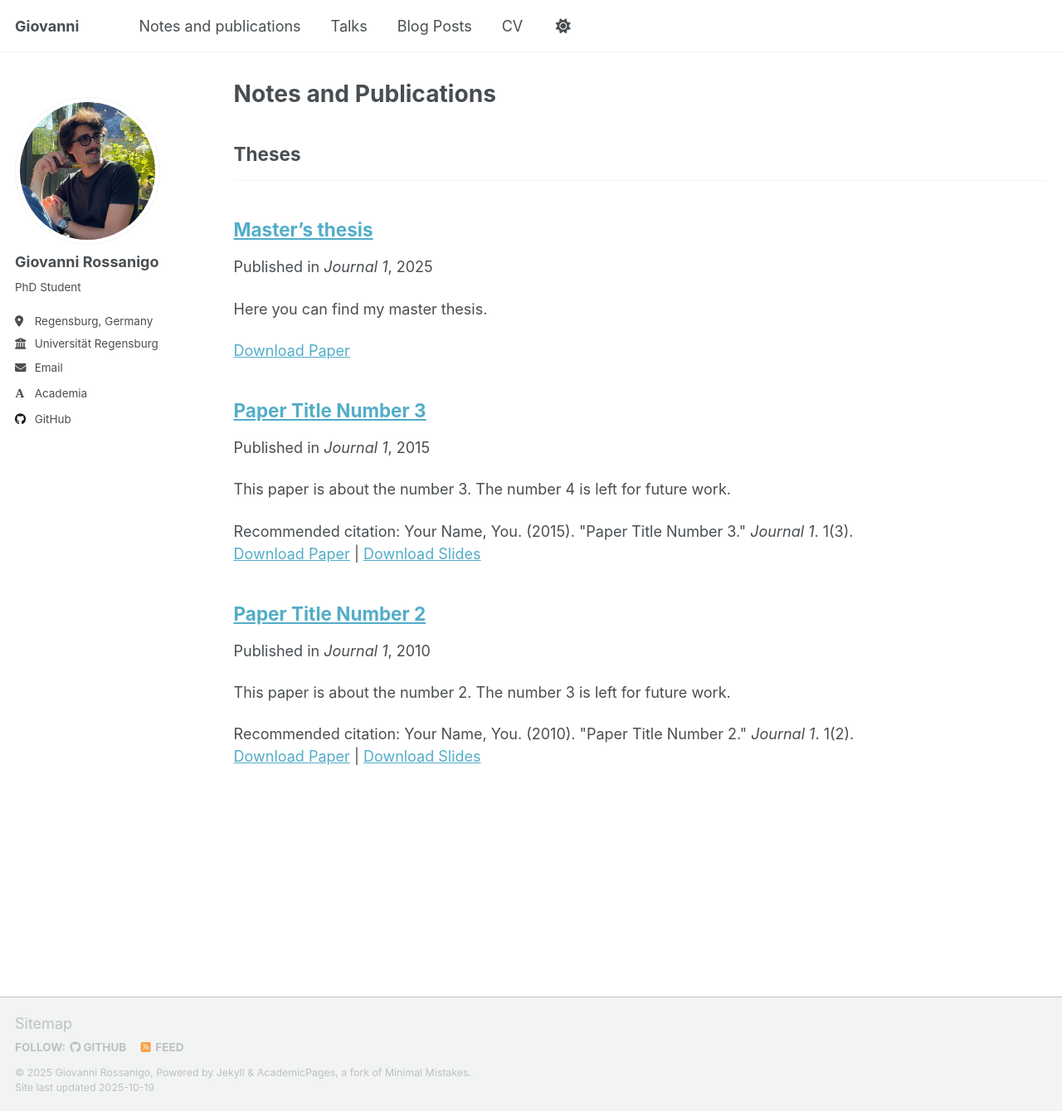
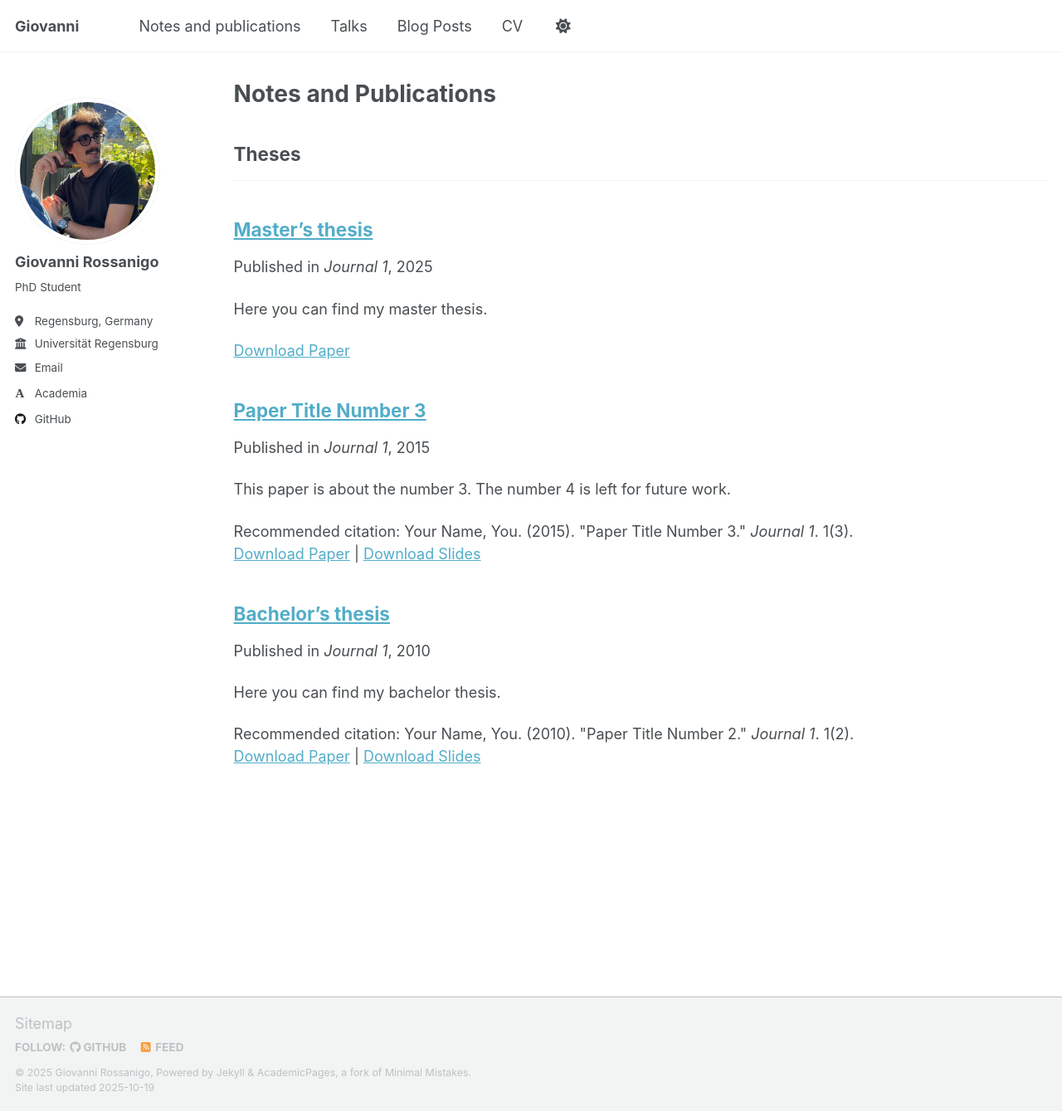
Before and after one commit to giovannirossanigo/giovannirossanigo.github.io, a Jekyll site: the page built from _pages/publications.html, in a window 1280 px wide and 1339 px high. Shown: the whole window at 83% size. Built offline with Jekyll 4.4.1, drawn with Linux system fonts in a browser that asks for light colours; some web fonts are replaced; a script that is not in the unit is left out.

Commit message:
Update 2010-10-01-paper-title-number-2.md

```diff
--- a/_publications/2010-10-01-paper-title-number-2.md
+++ b/_publications/2010-10-01-paper-title-number-2.md
@@ -1,13 +1,13 @@
 ---
-title: "Paper Title Number 2"
+title: "Bachelor's thesis"
 collection: publications
 category: manuscripts
-permalink: /publication/2010-10-01-paper-title-number-2
-excerpt: 'This paper is about the number 2. The number 3 is left for future work.'
+permalink: /publication/bachelors_thesis
+excerpt: 'Here you can find my bachelor thesis.'
 date: 2010-10-01
 venue: 'Journal 1'
-slidesurl: 'http://academicpages.github.io/files/slides2.pdf'
-paperurl: 'http://academicpages.github.io/files/paper2.pdf'
+slidesurl: 'http://giovvannirossanigo.github.io/files/bachelors_thesis_beamer.pdf'
+paperurl: 'http://giovvannirossanigo.github.io/files/bachelors_thesis.pdf'
 citation: 'Your Name, You. (2010). &quot;Paper Title Number 2.&quot; <i>Journal 1</i>. 1(2).'
 ---
 
```
